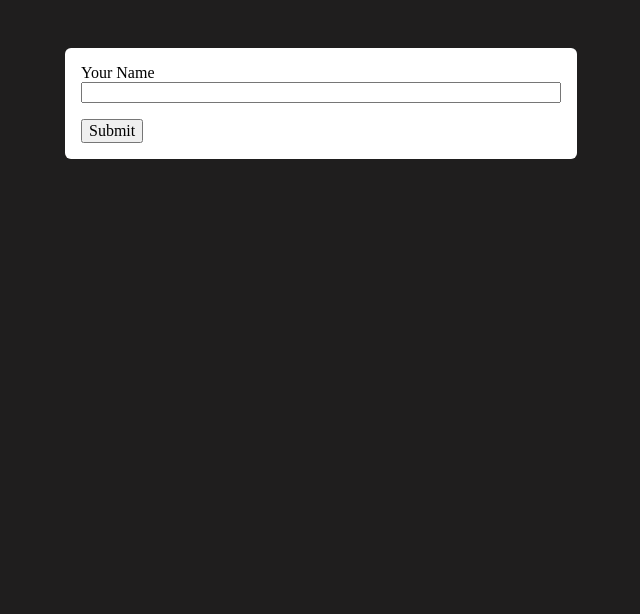
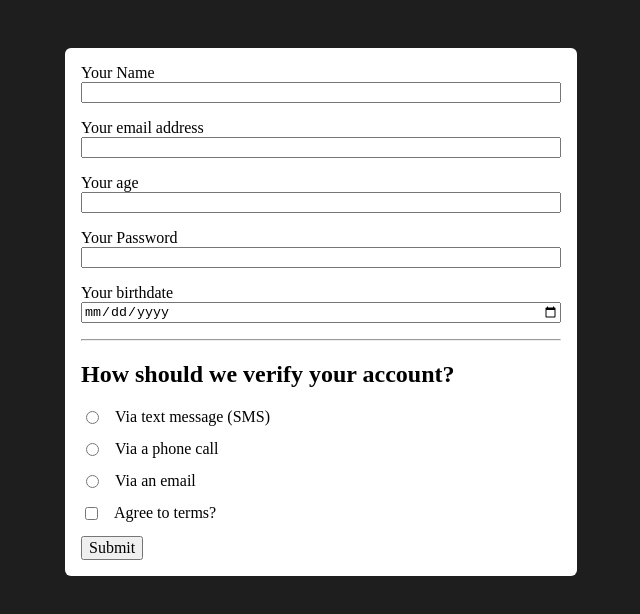
Before and after one commit to a0001f/s10AddingForms, a plain HTML site: page index.html in a window 1280 px wide. Shown: the whole page, without its empty margins (319-959 px from the left). Drawn offline with Linux system fonts and the light colour scheme.

Commit message:
update forms
1.4.2022

```diff
--- a/index.html
+++ b/index.html
@@ -16,6 +16,37 @@
     <form action="/user-data" method="POST">
       <label for="username">Your Name</label>
       <input type="text" name="user-name" id="username" />
+      <label for="useremail">Your email address</label>
+      <input type="email" name="user-email" id="useremail" />
+      <label for="userage">Your age</label>
+      <input type="number" step="1" name="user-age" id="userage" />
+      <label for="userpassword">Your Password</label>
+      <input type="password" name="user-password" id="userpassword" />
+      <label for="birthdate">Your birthdate</label>
+      <input type="date" id="birthdate" name="user-birthdate" />
+      <hr />
+      <h2>How should we verify your account?</h2>
+      <div class="form-control-inline">
+        <input
+          type="radio"
+          name="verify"
+          id="verify-text-message"
+          value="text-message"
+        />
+        <label for="verify-text-message">Via text message (SMS)</label>
+      </div>
+      <div class="form-control-inline">
+        <input type="radio" name="verify" id="verify-phone" value="phone" />
+        <label for="verify-phone">Via a phone call</label>
+      </div>
+      <div class="form-control-inline">
+        <input type="radio" name="verify" id="verify-email" value="email" />
+        <label for="verify-email">Via an email</label>
+      </div>
+      <div class="form-control-inline">
+        <input type="checkbox" id="agree-terms" />
+        <label for="agree-terms">Agree to terms?</label>
+      </div>
       <button>Submit</button>
     </form>
   </body>
--- a/styles.css
+++ b/styles.css
@@ -19,3 +19,14 @@ button {
   display: block;
   font: inherit;
 }
+button:hover {
+  background-color: rgb(52, 14, 95);
+  border-color: rgb(52, 14, 95);
+}
+.form-control-inline {
+  display: flex;
+}
+.form-control-inline input {
+  width: auto;
+  margin-right: 1rem;
+}
```
